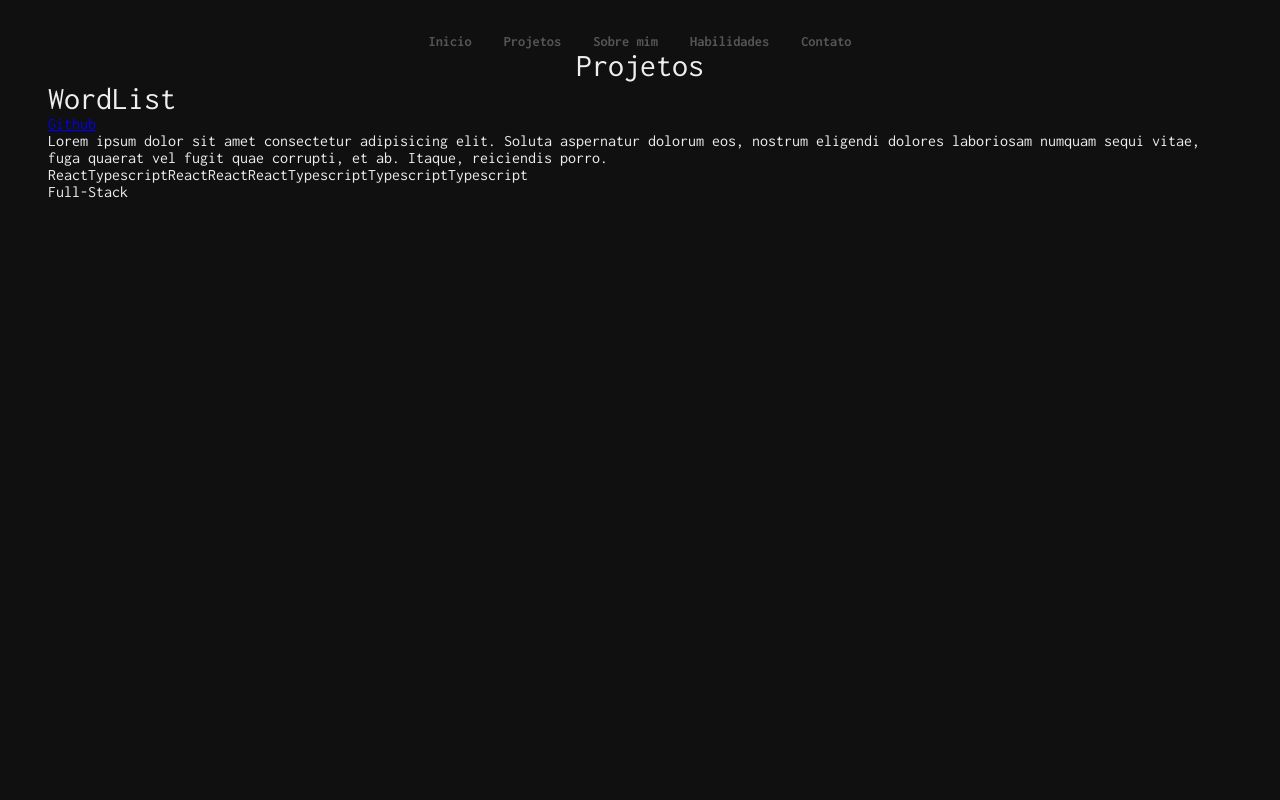
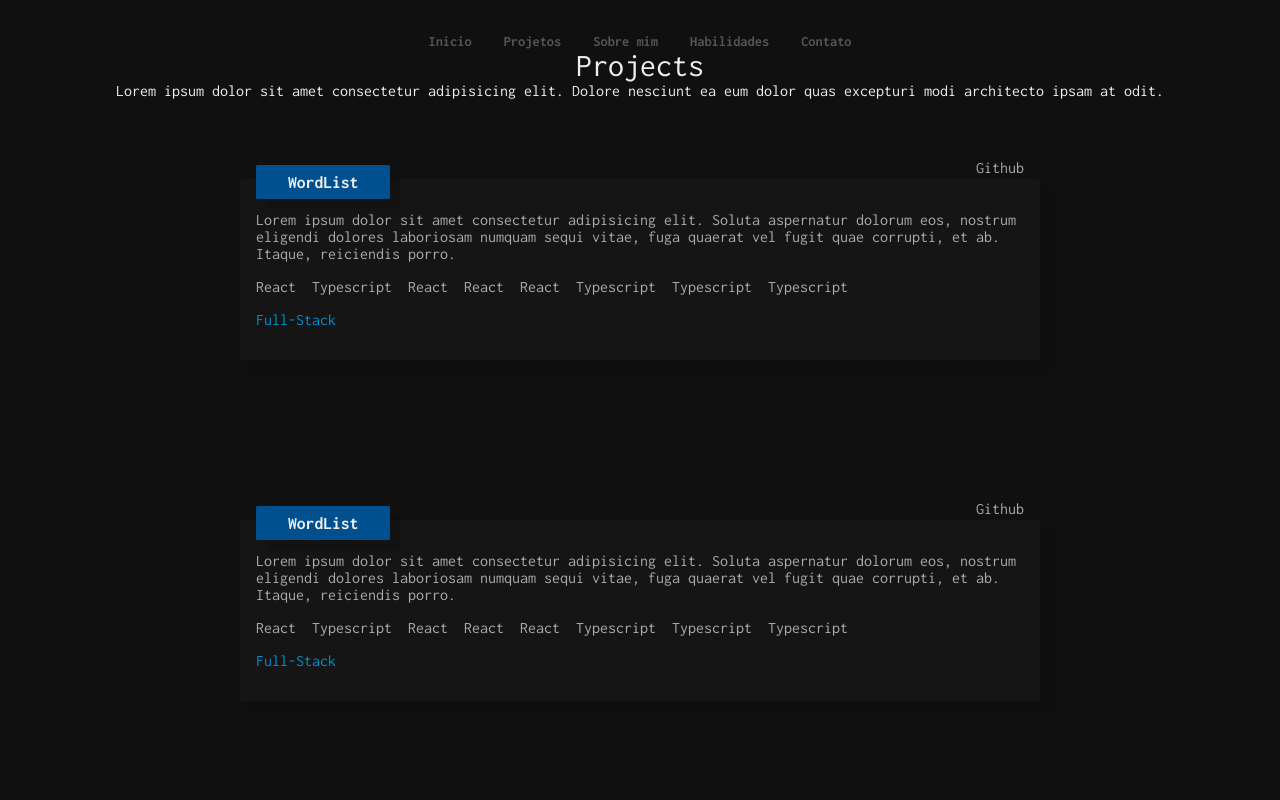
Before and after one commit to Rafael-Cesario/Portfolio, a Next.js app: page /projectContainer in a window 1280 px wide. Shown: the top 800 px of the page. Built offline with nearby package versions, Linux system fonts and the light colour scheme.

Commit message:
[ feat ] project component

```diff
--- /dev/null
+++ b/components/pages/projectContainer/project.tsx
@@ -0,0 +1,31 @@
+import Link from "next/link";
+import { StyledProject } from "./styles/styledProject";
+
+export const Project = () => {
+  return (
+    <StyledProject>
+      <h1 className="title">WordList</h1>
+
+      <Link href={"http://github.com/rafael-cesario/wordList"} target={"_blank"}>
+        Github
+      </Link>
+      <p className="txt">
+        Lorem ipsum dolor sit amet consectetur adipisicing elit. Soluta aspernatur dolorum eos, nostrum eligendi dolores laboriosam numquam sequi
+        vitae, fuga quaerat vel fugit quae corrupti, et ab. Itaque, reiciendis porro.
+      </p>
+
+      <div className="stack">
+        <span>React</span>
+        <span>Typescript</span>
+        <span>React</span>
+        <span>React</span>
+        <span>React</span>
+        <span>Typescript</span>
+        <span>Typescript</span>
+        <span>Typescript</span>
+      </div>
+
+      <p className="scope">Full-Stack</p>
+    </StyledProject>
+  );
+};
--- /dev/null
+++ b/components/pages/projectContainer/styles/styledProject.tsx
@@ -0,0 +1,57 @@
+import { palette } from "@/styles/palette";
+import styled from "styled-components";
+
+export const StyledProject = styled.div`
+  margin: 5rem 0;
+  max-width: 800px;
+  background-color: #151515;
+  border-radius: ${palette.element.borderRadius};
+  box-shadow: 10px 10px 5px #00000020;
+  position: relative;
+  padding: 1rem;
+
+  .title {
+    position: absolute;
+    transform: translate(0, -30px);
+    background-color: ${palette.colors.bgBlue};
+    padding: 0.5rem 2rem;
+    font-size: 1.1rem;
+    font-weight: bold;
+    border-radius: ${palette.element.borderRadius};
+    box-shadow: 10px 10px 2px #00000020;
+  }
+
+  a {
+    position: absolute;
+    right: 0;
+    top: 0;
+    transform: translate(-1rem, -20px);
+    text-decoration: none;
+    color: #aaa;
+
+    :hover {
+      color: ${palette.colors.textBlue};
+    }
+  }
+
+  .txt {
+    margin: 1rem 0;
+    color: #aaa;
+  }
+
+  .stack {
+    margin: 1rem 0;
+    color: #aaa;
+    margin-bottom: 1rem;
+
+    span {
+      margin-right: 1rem;
+      margin-bottom: 0.5rem;
+    }
+  }
+
+  .scope {
+    margin: 1rem 0;
+    color: ${palette.colors.textBlue};
+  }
+`;
--- a/pages/projectContainer.tsx
+++ b/pages/projectContainer.tsx
@@ -1,4 +1,5 @@
 import { Header } from "@/components/header";
+import { Project } from "@/components/pages/projectContainer/project";
 import { StyledPage } from "@/styles/styledPage";
 import Head from "next/head";
 import Link from "next/link";
@@ -12,35 +13,13 @@ const ProjectContainer = () => {
 
       <Header />
 
-      <h1>Projetos</h1>
+      <h1>Projects</h1>
+      <p>Lorem ipsum dolor sit amet consectetur adipisicing elit. Dolore nesciunt ea eum dolor quas excepturi modi architecto ipsam at odit.</p>
 
-      <div className="project">
-        <div className="title">
-          <h1>WordList</h1>
-
-          <Link href={"http://github.com/rafael-cesario/wordList"} target={"_blank"}>
-            Github
-          </Link>
-        </div>
-
-        <p className="txt">
-          Lorem ipsum dolor sit amet consectetur adipisicing elit. Soluta aspernatur dolorum eos, nostrum eligendi dolores laboriosam numquam sequi
-          vitae, fuga quaerat vel fugit quae corrupti, et ab. Itaque, reiciendis porro.
-        </p>
-
-        <div className="stack">
-          <span>React</span>
-          <span>Typescript</span>
-          <span>React</span>
-          <span>React</span>
-          <span>React</span>
-          <span>Typescript</span>
-          <span>Typescript</span>
-          <span>Typescript</span>
-        </div>
-
-        <p>Full-Stack</p>
-      </div>
+      <Project />
+      <Project />
+      <Project />
+      <Project />
     </StyledPage>
   );
 };
--- a/styles/palette.ts
+++ b/styles/palette.ts
@@ -1,7 +1,7 @@
 export const palette = {
   colors: {
     bgBlue: "#005090",
-    textBlue: "#0070aa",
+    textBlue: "#0090cc",
   },
 
   element: {
```
